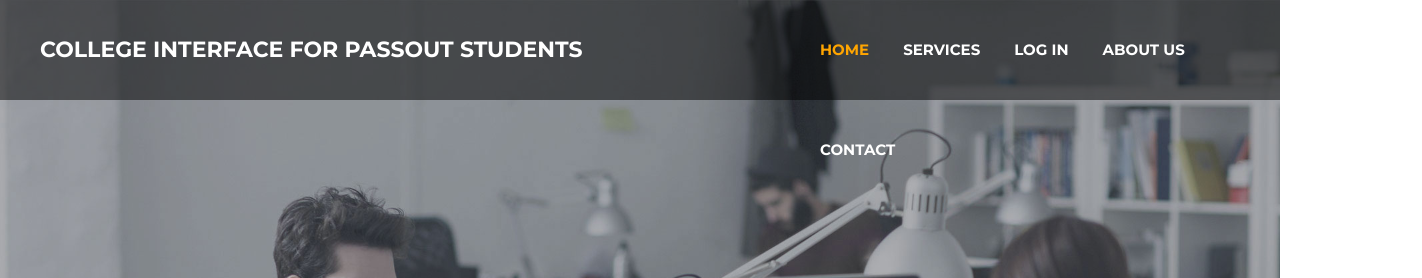
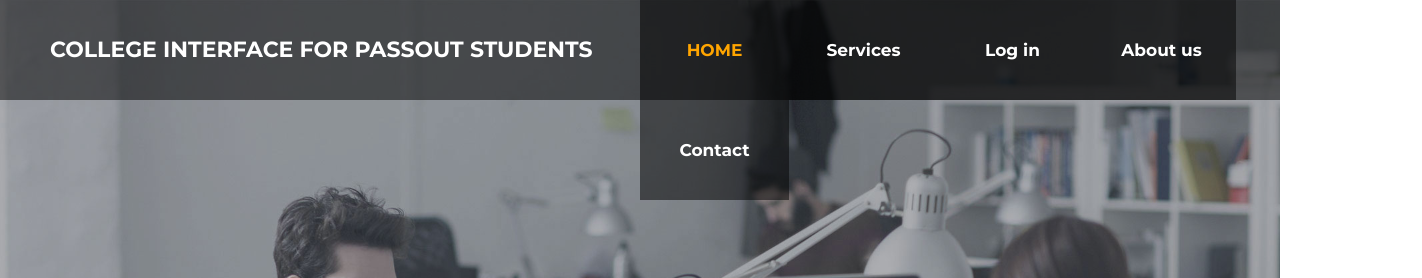
Before and after one commit to Rajchauhan241999/demo, a plain HTML site: page index.html in a window 1280 px wide. Shown: the top 278 px of the page, 1422 px wide, since content can reach past the window. Drawn offline with Linux system fonts and the light colour scheme.

Commit message:
Add files via upload

```diff
--- a/index.html
+++ b/index.html
@@ -1,5 +1,3 @@
-
-
 <!DOCTYPE html>
 <html>
 <head>
@@ -21,10 +19,17 @@
 				<div class="rightmenu">
 						<ul>
 						<li id="fisrtlist"> HOME </li>
-						<li> Services </li>
-						<li> Log in </li>
-						<li> About us</li>
-						<li> Contact</li>
+						<li>Services
+						<ul>
+									<li>Document A</li>
+									<li>Document B</li>
+									<li>Document C</li>
+
+						</ul>
+						</li>
+						<li>Log in</li>
+						<li>About us</li>
+						<li>Contact</li>
 						</ul>
 				</div>
 		</div>
--- a/style.css
+++ b/style.css
@@ -29,7 +29,7 @@
 }
 
 .leftmenu h4{
-	padding-left: 40px;
+	padding-left: 50px;
 	font-weight: bold;
 	color: white;
 	font-size: 22px;
@@ -41,14 +41,39 @@
 	width:50%;
 	height: 100px;
 	float: right;
-/*	background-color: red; */
 }
 
 .rightmenu ul{
-	margin-left: 150px;
+	margin: 0px;
+	padding: 0px;
+	list-style: none;
+	color: white;
+	height: 30px;
+	text-align: center;
+
+}
+.rightmenu ul li{
+	font-family: 'Montserrat', sans-serif;
+	float: left;
+	background-color: rgb(0, 0, 0,0.5);
+	width:149px ;
+	display: inline-block;
+	font-size: 17px;
+	font-weight: bold;
+	line-height: 100px;
+
+}
+.rightmenu ul li ul li{
+	line-height: 60px;
+}
+.rightmenu ul li ul{
+	display: none;
+}
+.rightmenu ul li:hover > ul{
+	display: block;
 }
 
-.rightmenu ul li {
+/*.rightmenu ul li {
 	font-family: 'Montserrat', sans-serif;
 	display: inline-block;
 	list-style: none;
@@ -59,7 +84,7 @@
 	margin-left: 30px;
 	text-transform: uppercase;
 
-}
+}*/
 .parlex{
 	width: 29%;
 	height: 300%;
@@ -86,7 +111,7 @@
 	background-image: url('p1.jpg');
 	background-size: 100% 100%;
 	background-attachment: fixed;
-	padding: 450px;
+	padding: 500px;
 
 }
 .para2{
```
